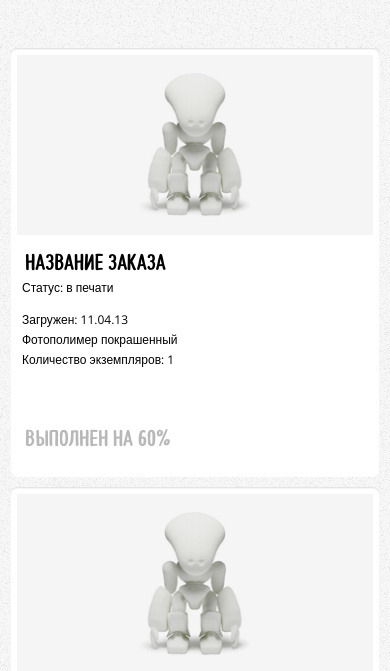
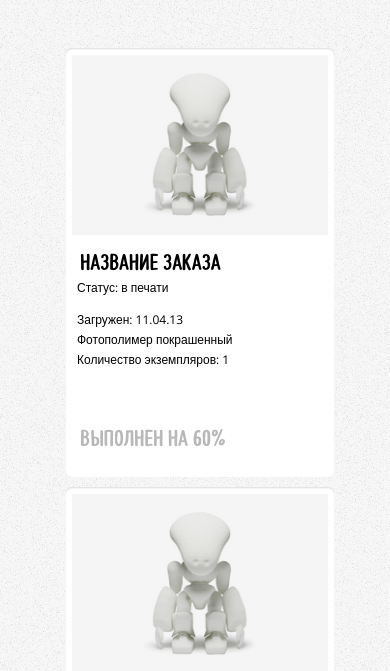
Before and after one commit to IHarryIJumper/homework-test-node, a website: page test2/index.html in a window 390 px wide. Shown: the part 167-838 px from the top of the page. Drawn offline with nearby package versions, Linux system fonts and the light colour scheme.

Commit message:
homework fixes

```diff
--- a/test2/styles/content.css
+++ b/test2/styles/content.css
@@ -160,10 +160,10 @@
 @media only screen and (max-width: 475px) {
     /* For mobile phones: */
     .card {
-        width: 100%;
+        width: 270px;
         margin: 5px 0px;
     }
     .content {
-        width: 100%;
+        max-width: 280px;
     }
 }
```
